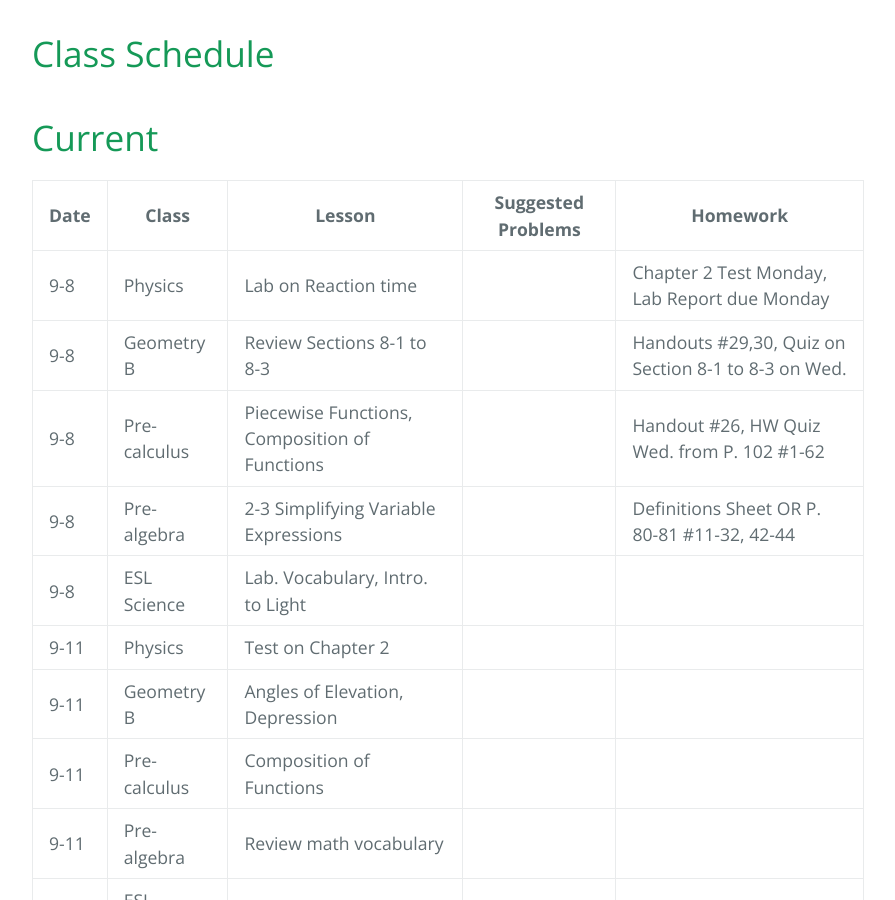
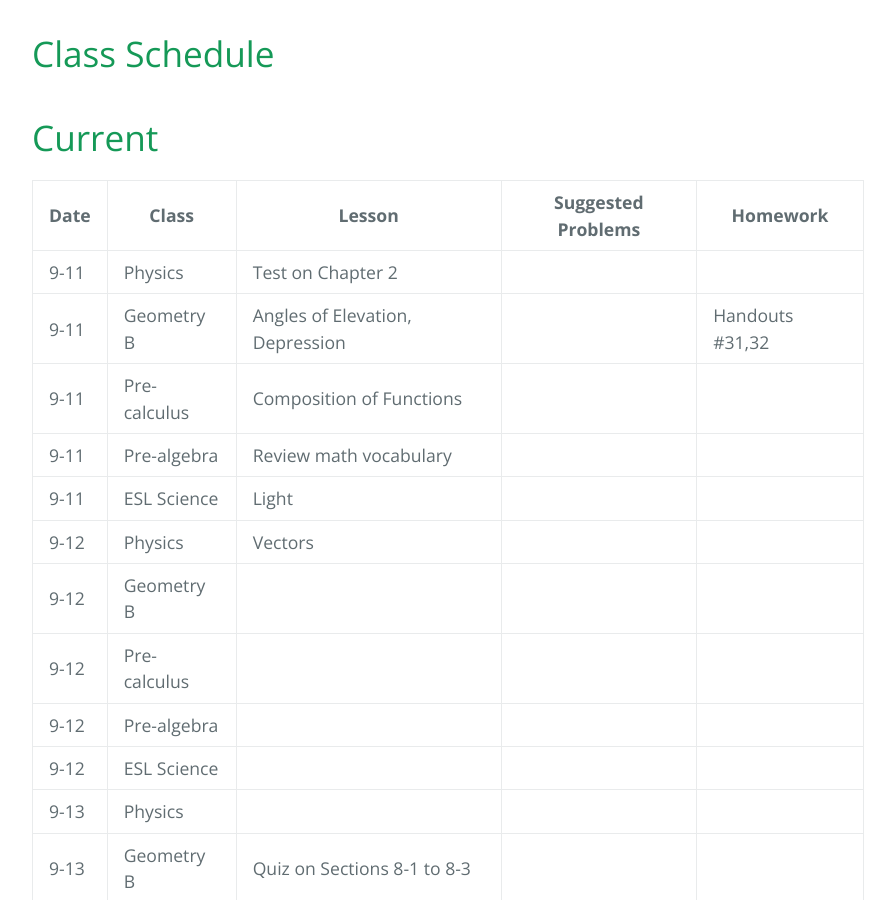
Before and after one commit to gpayoo/gpayoo, a Jekyll site: the page built from index.md, in a window 1280 px wide and 900 px high, scrolled down 388 px. Shown: the whole window, without its empty margins (192-1087 px from the left). Built offline with Jekyll 4.4.1, drawn with Linux system fonts in a browser that asks for light colours; our own code applies the rules of GitHub Pages for plain Markdown files; some of the changed text lies outside the part shown.

Commit message:
Update index.md

```diff
--- a/index.md
+++ b/index.md
@@ -9,13 +9,8 @@ layout: default
 
 | Date | Class | Lesson | Suggested Problems | Homework |
 | ---- | ----- | ------ | -------- | ---
-| 9-8 | Physics | Lab on Reaction time | |  Chapter 2 Test Monday, Lab Report due Monday
-| 9-8 | Geometry B | Review Sections 8-1 to 8-3 | |  Handouts #29,30, Quiz on Section 8-1 to 8-3 on Wed.
-| 9-8 | Pre-calculus | Piecewise Functions, Composition of Functions | |   Handout #26, HW Quiz Wed. from P. 102 #1-62
-| 9-8 | Pre-algebra | 2-3 Simplifying Variable Expressions | | Definitions Sheet OR P. 80-81 #11-32, 42-44
-| 9-8 | ESL Science | Lab. Vocabulary, Intro. to Light |  |
 | 9-11 | Physics |  Test on Chapter 2| |
-| 9-11 | Geometry B | Angles of Elevation, Depression | | |
+| 9-11 | Geometry B | Angles of Elevation, Depression | |  Handouts #31,32|
 | 9-11 | Pre-calculus | Composition of Functions | |
 | 9-11 | Pre-algebra | Review math vocabulary| |
 | 9-11 | ESL Science | Light |  |
@@ -45,6 +40,11 @@ layout: default
 
 | Date | Class | Lesson | Suggested Problems | Homework |
 | ---- | ----- | ------ | -------- | ---
+| 9-8 | Physics | Lab on Reaction time | |  Chapter 2 Test Monday, Lab Report due Monday
+| 9-8 | Geometry B | Review Sections 8-1 to 8-3 | |  Handouts #29,30, Quiz on Section 8-1 to 8-3 on Wed.
+| 9-8 | Pre-calculus | Piecewise Functions, Composition of Functions | |   Handout #26, HW Quiz Wed. from P. 102 #1-62
+| 9-8 | Pre-algebra | 2-3 Simplifying Variable Expressions | | Definitions Sheet OR P. 80-81 #11-32, 42-44
+| 9-8 | ESL Science | Lab. Vocabulary, Intro. to Light |  |
 | 9-7 | Physics | Chapter 2 Problem-Solving  | |  Chapter 2 Test Monday, Lab Report due Monday
 | 9-7 | Geometry B | 8-3 Solving Right Triangles | | Handouts #25, 26 |
 | 9-7 | Pre-calculus | Graphing the Basic Functions | |
```
